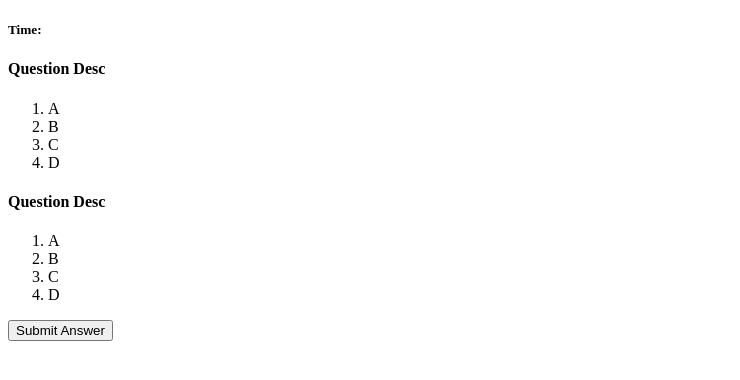
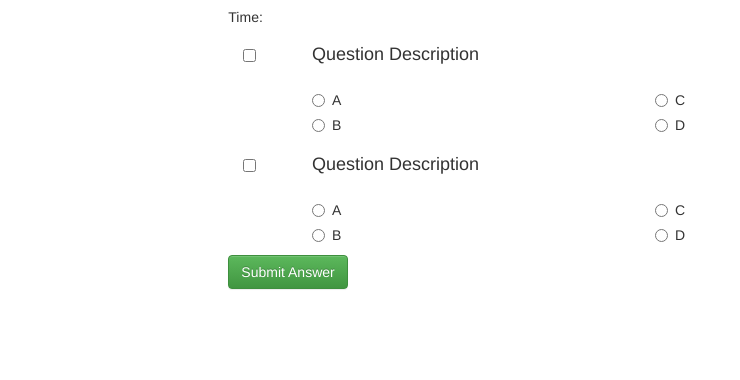
Before and after one commit to Nadzmi-Study/Online-Quiz-System, a PHP site: page /student/answer-quiz/answer-question.php in a window 1280 px wide. Shown: the top 380 px of the page, without its empty margins (0-740 px from the left). Run offline with PHP 8.4, Linux system fonts and the light colour scheme.

Commit message:
Modified template for answering question

```diff
--- a/view/webpages/student/answer-quiz/answer-question.php
+++ b/view/webpages/student/answer-quiz/answer-question.php
@@ -12,30 +12,92 @@
 <html lang="en">
 <head>
     <meta charset="UTF-8">
+    <!-- Latest compiled and minified CSS -->
+    <link rel="stylesheet" href="https://maxcdn.bootstrapcdn.com/bootstrap/3.3.7/css/bootstrap.min.css" integrity="sha384-BVYiiSIFeK1dGmJRAkycuHAHRg32OmUcww7on3RYdg4Va+PmSTsz/K68vbdEjh4u" crossorigin="anonymous">
+
+    <!-- Optional theme -->
+    <link rel="stylesheet" href="https://maxcdn.bootstrapcdn.com/bootstrap/3.3.7/css/bootstrap-theme.min.css" integrity="sha384-rHyoN1iRsVXV4nD0JutlnGaslCJuC7uwjduW9SVrLvRYooPp2bWYgmgJQIXwl/Sp" crossorigin="anonymous">
+
+    <!-- Latest compiled and minified JavaScript -->
+    <script src="https://maxcdn.bootstrapcdn.com/bootstrap/3.3.7/js/bootstrap.min.js" integrity="sha384-Tc5IQib027qvyjSMfHjOMaLkfuWVxZxUPnCJA7l2mCWNIpG9mGCD8wGNIcPD7Txa" crossorigin="anonymous"></script>
     <title>Register</title>
 </head>
 <body>
+ <div class="container-fluid">
+     <div class="row">
+       <div class="col-md-2"></div>
+       <div class="col-md-8">
            <form action="" method="post">
                <h5>Time: </h5>
-    <div>
-        <h4>Question Desc</h4>
-        <ol>
-            <li>A</li>
-            <li>B</li>
-            <li>C</li>
-            <li>D</li>
-        </ol>
+               <div class="container-fluid">
+                   <div class="row">
+                       <div class="col-md-1">
+                           <div class="checkbox">
+                               <label><input type="checkbox" value=""></label>
+                           </div>
+                       </div>
+                       <div class="col-md-11">
+                           <h4>Question Description</h4>
+                       </div>
+                   </div>
+                   <div class="row">
+                       <div class="col-md-1"></div>
+                       <div class="col-md-5">
+                           <div class="radio">
+                               <label><input type="radio" name="optradio">A</label>
+                           </div>
+                           <div class="radio">
+                               <label><input type="radio" name="optradio">B</label>
+                           </div>
+                       </div>
+                       <div class="col-md-6">
+                           <div class="radio">
+                               <label><input type="radio" name="optradio">C</label>
+                           </div>
+                           <div class="radio">
+                               <label><input type="radio" name="optradio">D</label>
+                           </div>
+                       </div>
+                   </div>
+               </div>
+               <div class="container-fluid">
+                   <div class="row">
+                       <div class="col-md-1">
+                           <div class="checkbox">
+                               <label><input type="checkbox" value=""></label>
+                           </div>
+                       </div>
+                       <div class="col-md-11">
+                           <h4>Question Description</h4>
+                       </div>
+                   </div>
+                   <div class="row">
+                       <div class="col-md-1"></div>
+                       <div class="col-md-5">
+                           <div class="radio">
+                               <label><input type="radio" name="optradio">A</label>
+                           </div>
+                           <div class="radio">
+                               <label><input type="radio" name="optradio">B</label>
+                           </div>
+                       </div>
+                       <div class="col-md-6">
+                           <div class="radio">
+                               <label><input type="radio" name="optradio">C</label>
+                           </div>
+                           <div class="radio">
+                               <label><input type="radio" name="optradio">D</label>
+                           </div>
+                       </div>
+                   </div>
                </div>
                <div>
-        <h4>Question Desc</h4>
-        <ol>
-            <li>A</li>
-            <li>B</li>
-            <li>C</li>
-            <li>D</li>
-        </ol>
+                   <input type="submit" name="submit-question" value="Submit Answer" class="btn btn-success"/>
                </div>
-    <input type="submit" name="submit-question" value="Submit Answer"/>
            </form>
+       </div>
+         <div class="col-md-2"></div>
+     </div>
+ </div>
 </body>
 </html>
```
Lines whose indentation alone changed are shown as unchanged.
